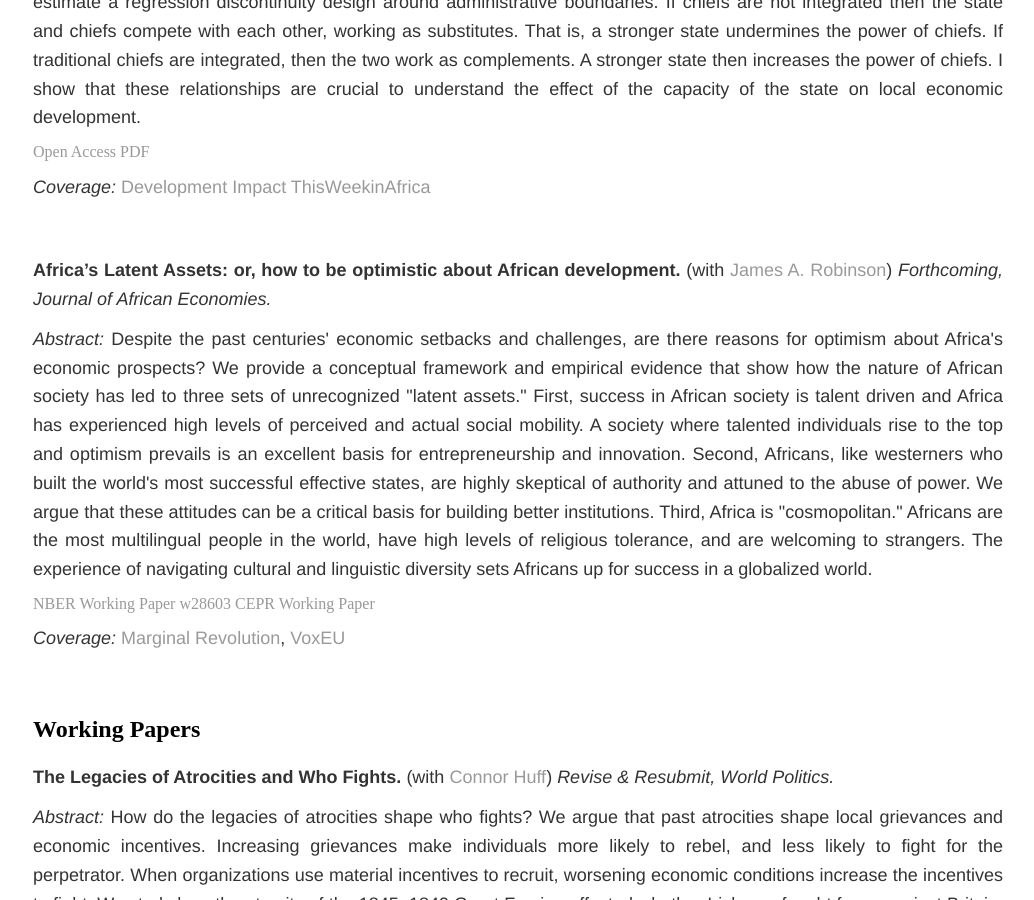
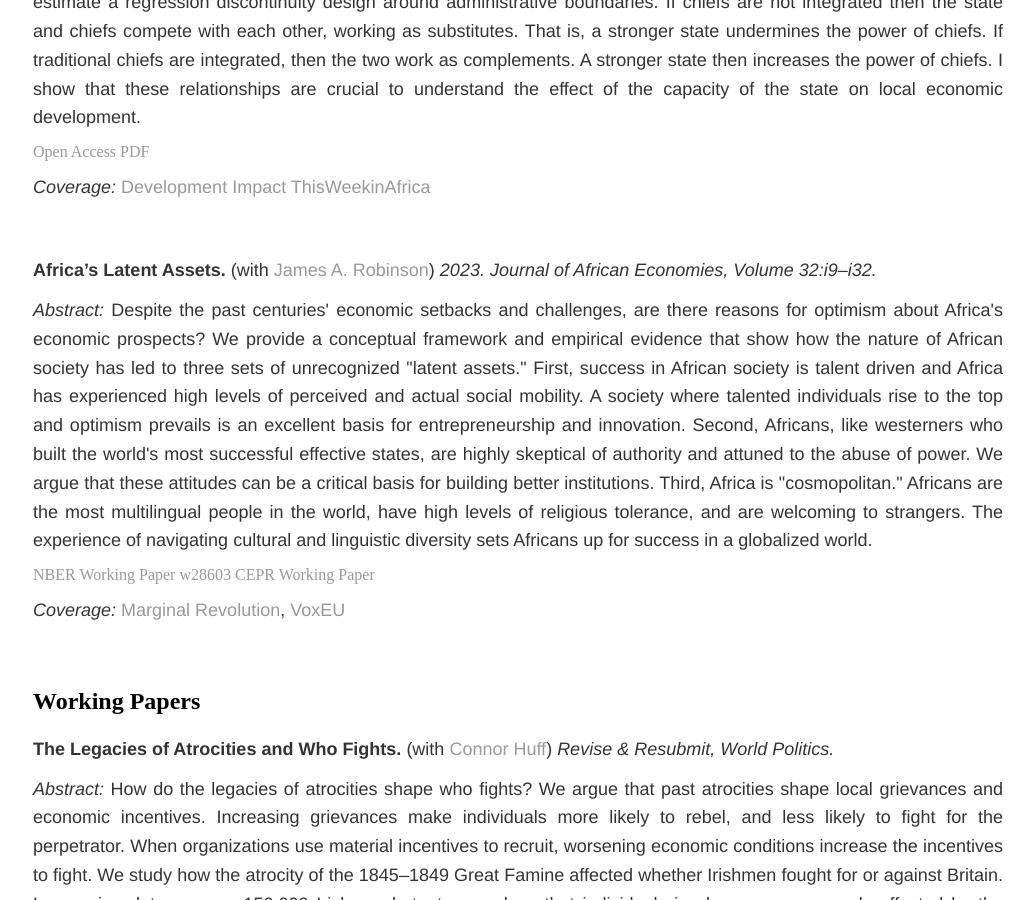
Before and after one commit to soeren-henn/soeren-henn.github.io, a Jekyll site: the page built from research/index.html, in a window 1280 px wide and 900 px high, scrolled down 782 px. Shown: the whole window, without its empty margins (122-1156 px from the left). Built offline with Jekyll 4.4.1, drawn with Linux system fonts in a browser that asks for light colours.

Commit message:
Update index.html

```diff
--- a/research/index.html
+++ b/research/index.html
@@ -22,7 +22,7 @@ title: Research
 	</div>
 
 	<div class="paper">
-		<p><b>Africa’s Latent Assets: or, how to be optimistic about African development.</b> (with <a href="https://voices.uchicago.edu/jamesrobinson/" target="_blank">James A. Robinson</a>) <i>Forthcoming, Journal of African Economies.</i></p>
+		<p><b>Africa’s Latent Assets.</b> (with <a href="https://voices.uchicago.edu/jamesrobinson/" target="_blank">James A. Robinson</a>) <i>2023. Journal of African Economies, Volume 32:i9–i32.</i></p>
 		<p><i>Abstract: </i>Despite the past centuries' economic setbacks and challenges, are there reasons for optimism about Africa's economic prospects?  We provide a conceptual framework and empirical evidence that show how the nature of African society has led to three sets of unrecognized "latent assets."  First, success in African society is talent driven and Africa has experienced high levels of perceived and actual social mobility.  A society where talented individuals rise to the top and optimism prevails is an excellent basis for entrepreneurship and innovation.  Second, Africans, like westerners who built the world's most successful effective states, are highly skeptical of authority and attuned to the abuse of power.  We argue that these attitudes can be a critical basis for building better institutions.  Third, Africa is "cosmopolitan."  Africans are the most multilingual people in the world, have high levels of religious tolerance, and are welcoming to strangers.  The experience of navigating cultural and linguistic diversity sets Africans up for success in a globalized world.</p> <a href="https://www.nber.org/papers/w28603" target="_blank">NBER Working Paper w28603</a> <a href="https://cepr.org/active/publications/discussion_papers/dp.php?dpno=15963" target="_blank">CEPR Working Paper</a>
 		<p> <i>Coverage:</i> <a href="https://marginalrevolution.com/marginalrevolution/2021/04/arguments-for-africa.html" target="_blank">Marginal Revolution</a>, <a href="https://voxeu.org/article/africa-s-latent-assets" target="_blank">VoxEU</a> </p>
 	</div>
```
